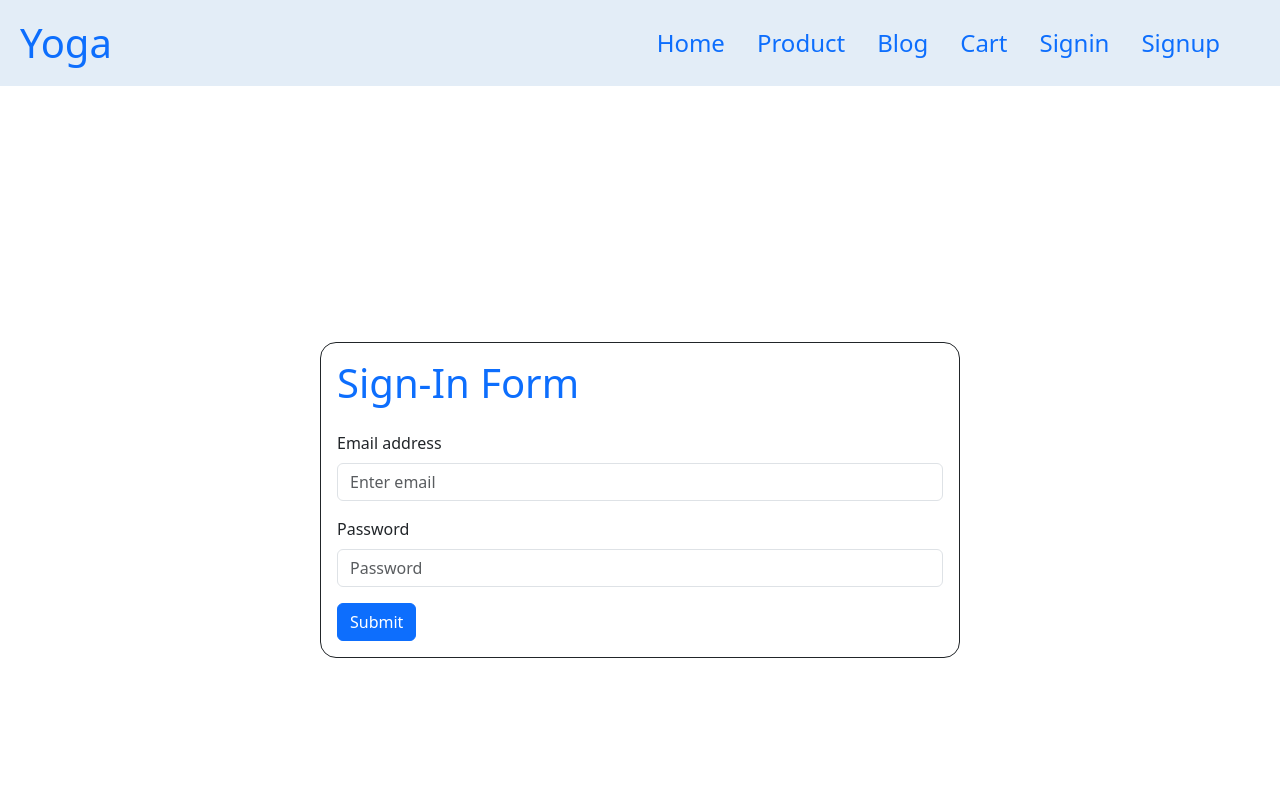
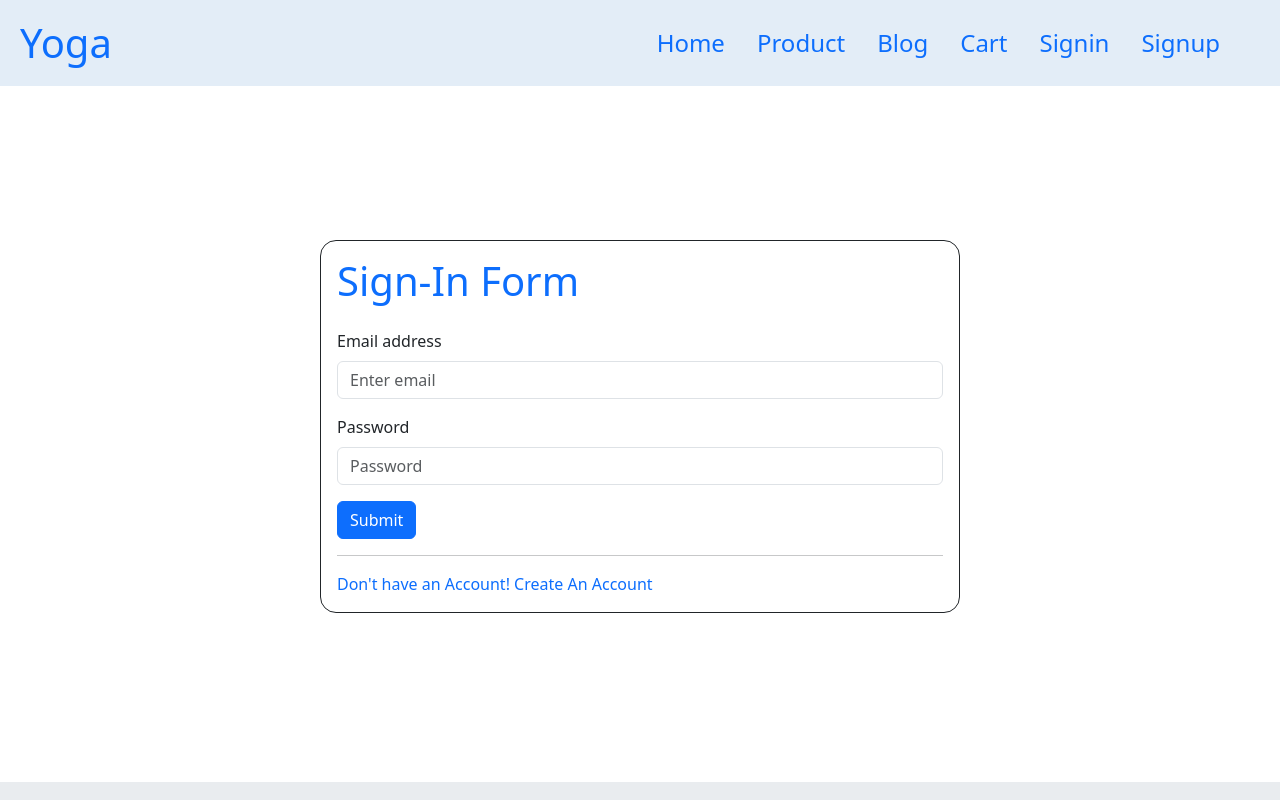
Before and after one commit to biswojitbiswal/Techify, a React (Vite) app in the folder client/: page /signin in a window 1280 px wide. Shown: the top 800 px of the page. Built offline with nearby package versions, Linux system fonts and the light colour scheme; no server answers.

Commit message:
update css

```diff
--- a/client/src/components/Signin/Signin.css
+++ b/client/src/components/Signin/Signin.css
@@ -1,8 +1,12 @@
+#signin-page{
+    height: auto;
+    min-height: 85vh;
+    display: flex;
+    justify-content: center;
+    align-items: center;
+}
 .signin-page{
     width: 50%;
-    height: auto;
-
-    margin: 20% auto;
     border: 1px solid;
     padding: 1rem;
     border-radius: 1rem;
--- a/client/src/components/Signin/Signin.jsx
+++ b/client/src/components/Signin/Signin.jsx
@@ -6,6 +6,7 @@ import Form from 'react-bootstrap/Form';
 import './Signin.css'
 import { toast } from 'react-toastify';
 import { useAuth } from '../../Store/Auth';
+import { Link } from 'react-router-dom';
 
 function Signin() {
   const [signinData, setSignInData] = useState({
@@ -56,6 +57,7 @@ function Signin() {
 
   return (
     <>
+      <section id="signin-page">
       <div className="signin-page">
         <h1 className='text-primary mb-4'>Sign-In Form</h1>
         <Form onSubmit={handleSifninForm}>
@@ -72,7 +74,10 @@ function Signin() {
             Submit
           </Button>
         </Form>
+        <hr />
+        <Link style={{textDecoration: "none"}} to="/signup">Don't have an Account! Create An Account</Link>
       </div>
+      </section>
     </>
   )
 }
--- a/client/src/components/Signup/Signup.jsx
+++ b/client/src/components/Signup/Signup.jsx
@@ -6,6 +6,7 @@ import Form from 'react-bootstrap/Form';
 import './Signup.css'
 import { toast } from 'react-toastify';
 import { useAuth } from '../../Store/Auth';
+import { Link } from 'react-router-dom';
 
 
 function Signup() {
@@ -82,6 +83,8 @@ function Signup() {
             Submit
           </Button>
         </Form>
+        <hr />
+        <Link style={{textDecoration: "none"}} to="/signin">Don't have an Account! Create An Account</Link>
       </div>
 
     </>
```
